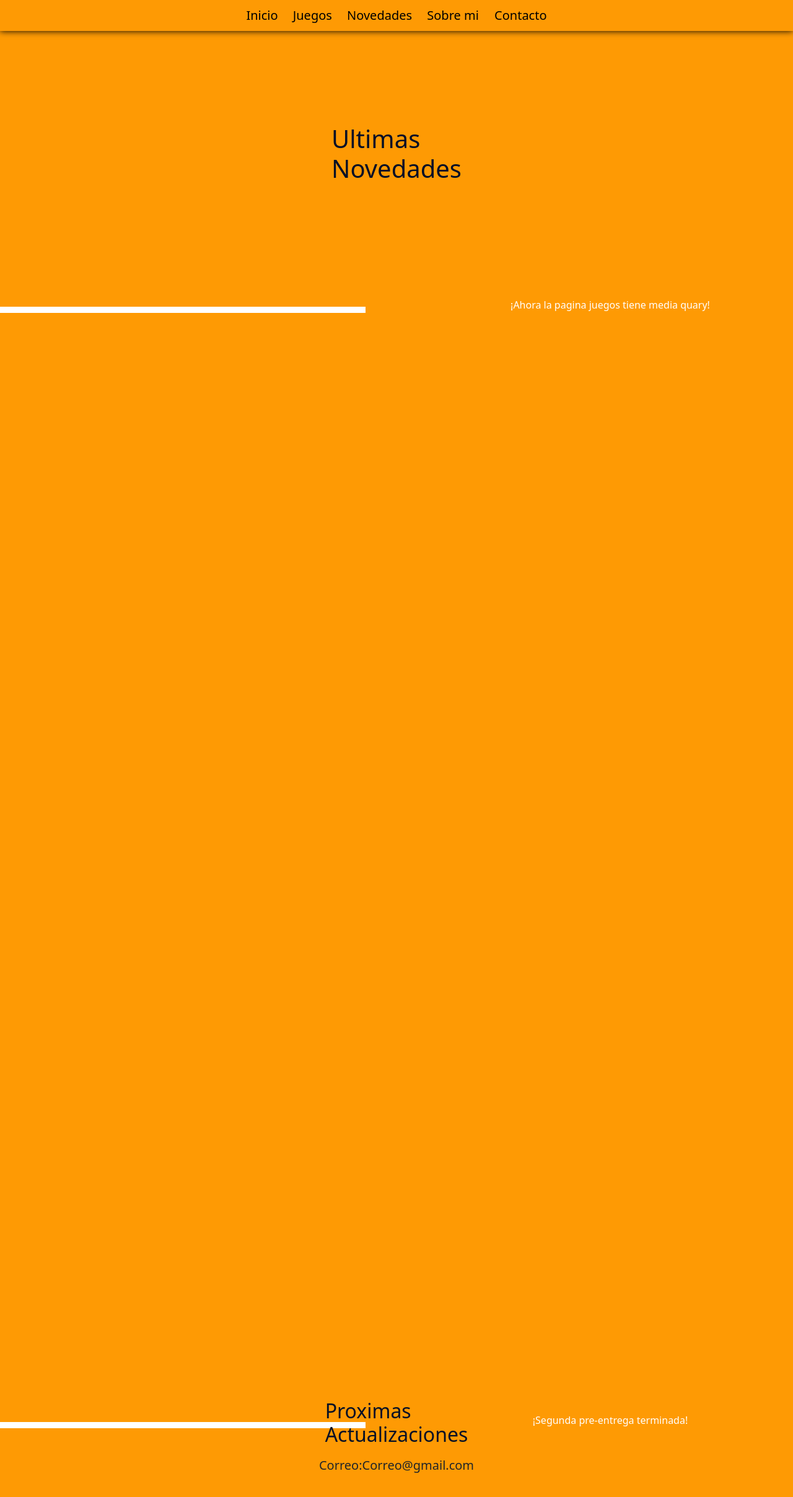
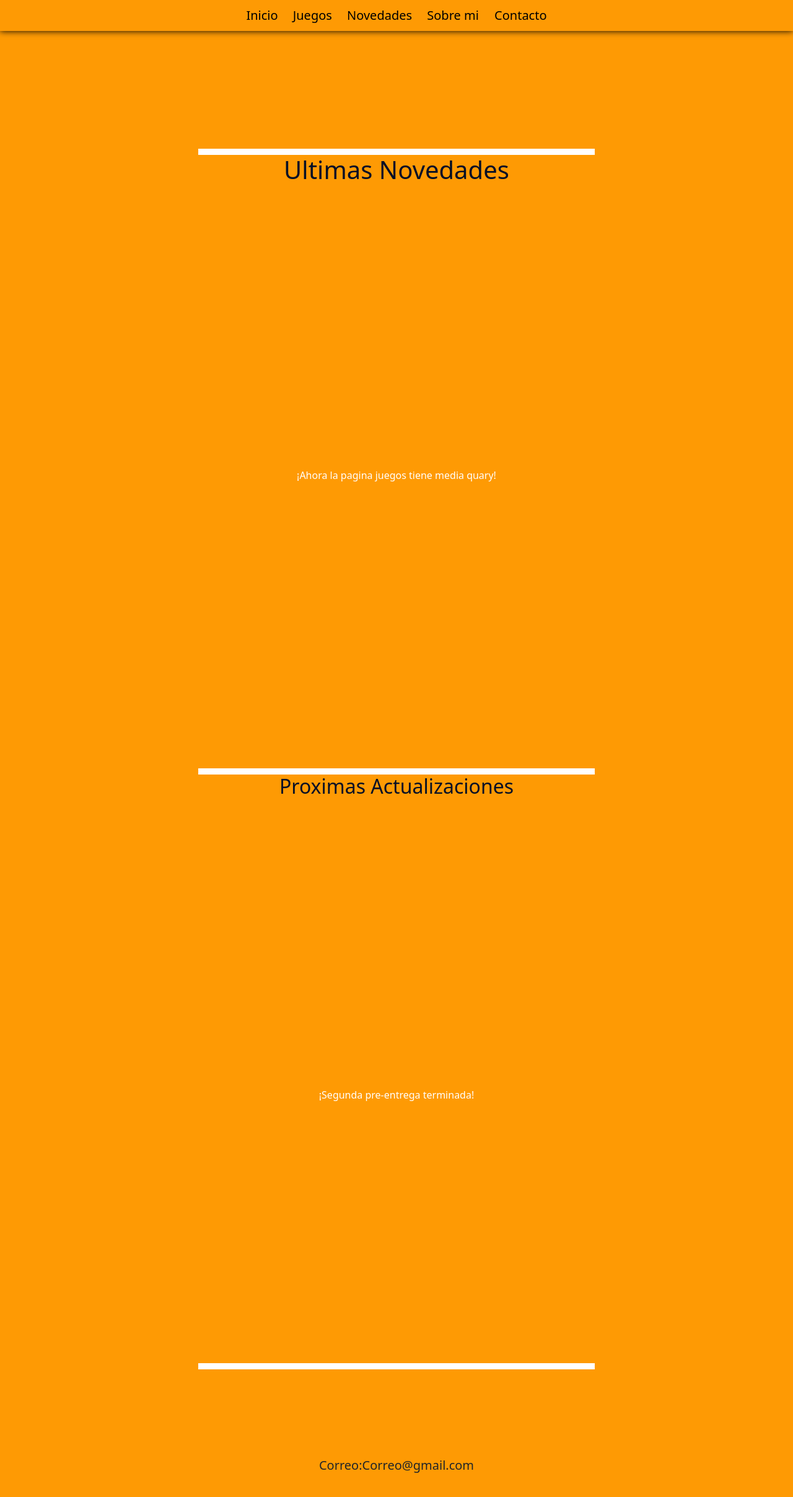
Before and after one commit to Nalboc/PFRoberts, a plain HTML site: page pages/novedades.html in a window 1280 px wide. Shown: the top 2416 px of the page at 62% size. Drawn offline with nearby package versions, Linux system fonts and the light colour scheme.

Commit message:
correccion-novedades

```diff
--- a/css/style.css
+++ b/css/style.css
@@ -46,7 +46,7 @@ main{
     width: 100%;
     color: white;
 }
-main section:not(.main-sobremi section){
+main section:not(.main-novedades section){
     width: 100%;
     height: 100%;
     display: grid;
@@ -241,10 +241,11 @@ footer section{
 
 /*Pagina de Novedades*/
 .main-novedades{
-    height: 125rem;
+    height: 2000px;
 }
 .main-novedades section{
     width: 50%;
+    display: grid;
     grid-template-columns: 1fr;
     grid-template-rows: 50px 100px 850px;
 }
--- a/pages/novedades.html
+++ b/pages/novedades.html
@@ -14,16 +14,16 @@
         </div>
     </header>
     <main class="main-novedades d-flex flex-column align-items-center">
-        <section>
-            <div class="bg-white"></div>
-            <h1 class="align-self-start">Ultimas Novedades</h1>
-            <p>¡Ahora la pagina juegos tiene media quary!</p>
+        <section class="">
+            <div class="bg-white align-self-end"></div>
+            <h1 class="align-self-start text-center">Ultimas Novedades</h1>
+            <p class="align-self-center text-center">¡Ahora la pagina juegos tiene media quary!</p>
         </section>
         <section>
-            <div class="bg-white"></div>
-            <h2>Proximas Actualizaciones</h2>
-            <p>¡Segunda pre-entrega terminada!</p>
-            <div class="bg-white"></div>
+            <div class="bg-white align-self-end"></div>
+            <h2 class="align-self-start text-center">Proximas Actualizaciones</h2>
+            <p class="align-self-center text-center">¡Segunda pre-entrega terminada!</p>
+            <div class="bg-white align-self-end"></div>
         </section>
     </main>
     <footer>
```
Also changed, not shown: pages/contacto.html (+35 -0 lines), pages/sobre-mi.html (+1 -1 lines).
